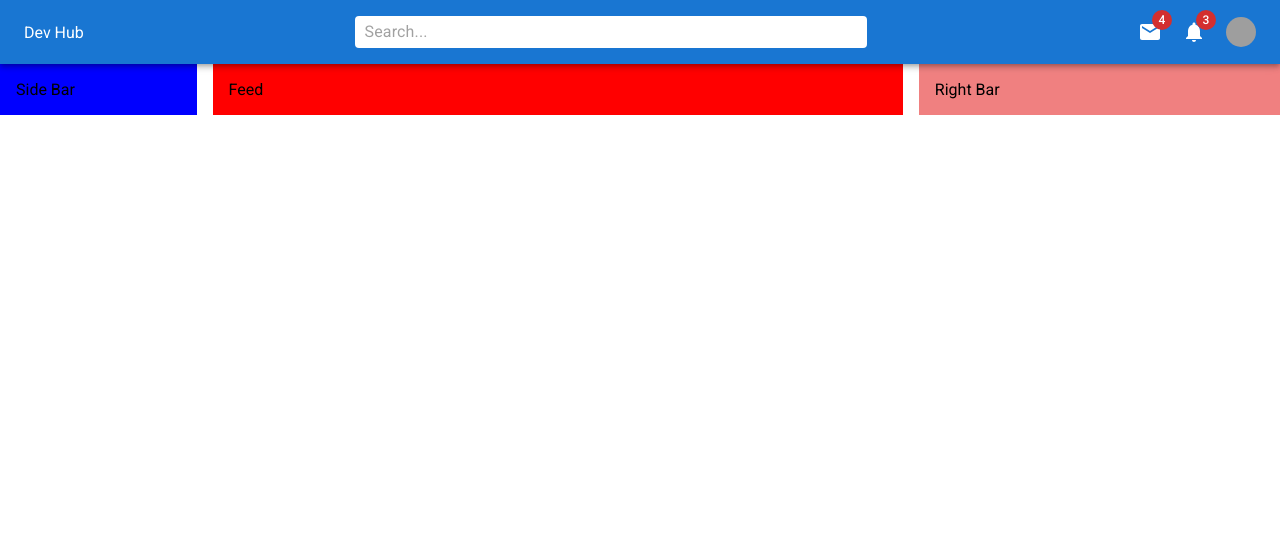
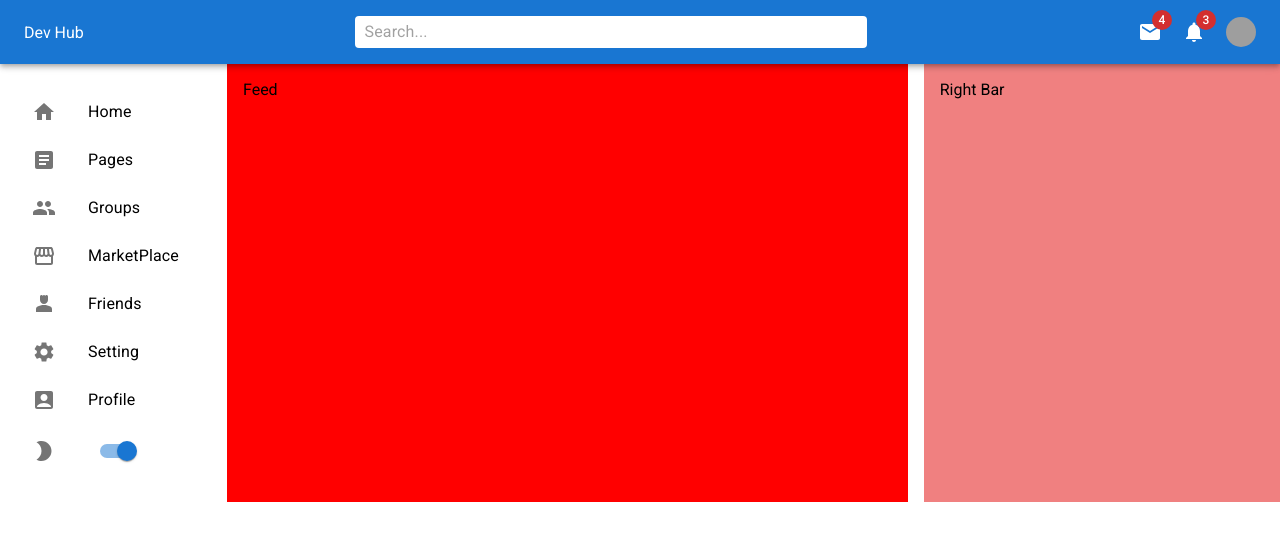
Before and after one commit to robinscripts/socialMediaLayout, a React (Vite) app: page / in a window 1280 px wide. Shown: the top 540 px of the page. Built offline with nearby package versions, Linux system fonts and the light colour scheme; grey boxes are pictures that could not be loaded.

Commit message:
Update SideBar Layou

```diff
--- a/src/components/SideBar.jsx
+++ b/src/components/SideBar.jsx
@@ -1,14 +1,64 @@
-import { Box } from "@mui/material";
+import {
+  Box,
+  List,
+  ListItem,
+  ListItemButton,
+  ListItemIcon,
+  ListItemText,
+  Switch
+} from "@mui/material";
+import HomeIcon from "@mui/icons-material/Home";
+import ArticleIcon from '@mui/icons-material/Article';
+import GroupIcon from '@mui/icons-material/Group';
+import StorefrontIcon from '@mui/icons-material/Storefront';
+import Person4Icon from '@mui/icons-material/Person4';
+import Settings from '@mui/icons-material/Settings';
+import AccountBox from '@mui/icons-material/AccountBox';
+import ModeNightIcon from '@mui/icons-material/ModeNight';
 
+const listItems = [
+  { icon: <HomeIcon />, text: "Home" },
+  { icon: <ArticleIcon />, text: "Pages" },
+  { icon: <GroupIcon />, text: "Groups" },
+  { icon: <StorefrontIcon />, text: "MarketPlace" },
+  { icon: <Person4Icon />, text: "Friends" },
+  { icon: <Settings />, text: "Setting" },
+  { icon: <AccountBox />, text: "Profile" },
+];
 function SideBar() {
   return (
     <Box
-      bgcolor={"blue"}
+      // bgcolor={"skyblue"}
       flex={1}
       p={2}
       sx={{ display: { xs: "none", sm: "block" } }}
     >
-      Side Bar
+      <List>
+        {listItems.map((item) => (
+          <>
+            <ListItem disablePadding>
+              <ListItemButton component="a" href="#">
+                <ListItemIcon>
+                  {item.icon}
+                </ListItemIcon>
+                <ListItemText primary={item.text} />
+              </ListItemButton>
+            </ListItem>
+          </>
+        ))}
+            <ListItem disablePadding>
+              <ListItemButton sx={{
+              "&:hover": {
+                backgroundColor: "transparent",
+              },
+            }}>
+                <ListItemIcon>
+                <ModeNightIcon />
+                </ListItemIcon>
+                <Switch defaultChecked />
+              </ListItemButton>
+            </ListItem>
+      </List>
     </Box>
   );
 }
```
